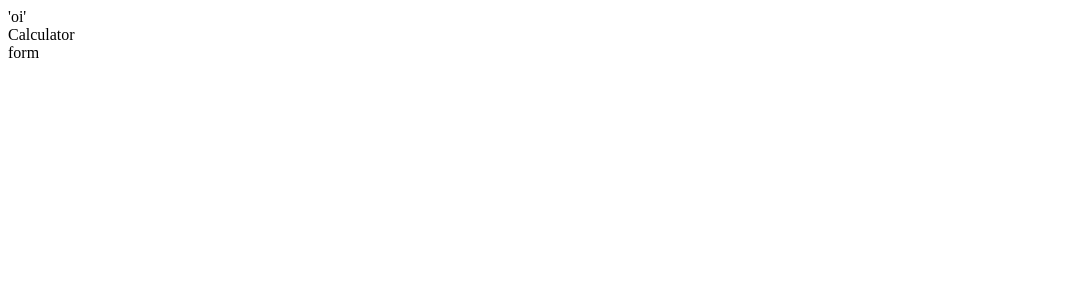
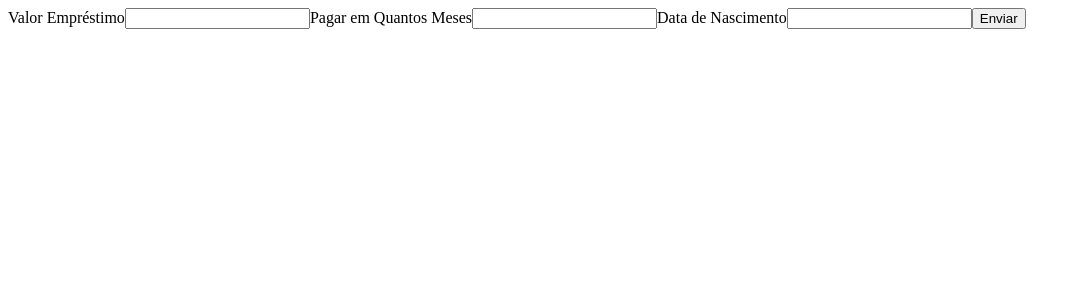
Before and after one commit to ThaisFrancaG/react-form-test, a React (Vite) app: page / in a window 1280 px wide. Shown: the top 300 px of the page, without its empty margins (0-1081 px from the left). Built offline with nearby package versions, Linux system fonts and the light colour scheme.

Commit message:
feat: Add basis to form

```diff
--- a/src/modules/calculator/components/calculatorForm.tsx
+++ b/src/modules/calculator/components/calculatorForm.tsx
@@ -1,11 +1,49 @@
-import React from 'react';
+import React, { ReactNode, useActionState } from 'react';
+import { useFormStatus } from 'react-dom';
 
-function MainForm() {
-  return <div>form</div>;
+//!Criar tipo do formulário
+type CalculatorFormState = {
+  loanAmount: number;
+  loanPaymentMonths: number;
+  birthDate: number;
+};
+const handleAction = (prevState: CalculatorFormState, formData: FormData): CalculatorFormState => {
+  console.log({ prevState, formData });
+  const newState: CalculatorFormState = {
+    loanAmount: Number(formData.get('loanAmount')),
+    loanPaymentMonths: Number(formData.get('loanPaymentMonths')),
+    birthDate: Number(formData.get('birthDate')),
+  };
+  console.log(newState);
+  return newState;
+};
+
+//! Criar validação formulário
+function CalculatorForm(): ReactNode {
+  const startingValue = { loanAmount: 0, loanPaymentMonths: 0, birthDate: 12 };
+  const { pending } = useFormStatus();
+  const [formState, formAction] = useActionState<CalculatorFormState, FormData>(
+    handleAction,
+    startingValue,
+  );
+  const valuesToUseOnCalculation = formState;
+  console.log({ valuesToUseOnCalculation });
+
+  return (
+    <>
+      <form action={formAction}>
+        <div>
+          <label htmlFor="loanAmount">Valor Empréstimo</label>
+          <input id="loanAmount" name="loanAmount" disabled={pending}></input>
+          <label htmlFor="loanPaymentMonths">Pagar em Quantos Meses</label>
+          <input id="loanPaymentMonths" name="loanPaymentMonths" disabled={pending}></input>
+          <label htmlFor="birthDate">Data de Nascimento</label>
+          <input id="birthDate" name="birthDate" disabled={pending}></input>
+          <button type="submit">Enviar</button>
+        </div>
+      </form>
+    </>
+  );
 }
 
-function CalculatorForm() {
-  return <div>form</div>;
-}
-
-export { MainForm, CalculatorForm };
+export { CalculatorForm };
--- a/src/modules/calculator/index.tsx
+++ b/src/modules/calculator/index.tsx
@@ -4,7 +4,6 @@ import { CalculatorForm } from './components/calculatorForm';
 export default function CalculatorModule() {
   return (
     <div>
-      Calculator
       <CalculatorForm />
     </div>
   );
--- a/src/pages/calculator.tsx
+++ b/src/pages/calculator.tsx
@@ -1,10 +1,9 @@
 import React, { ReactNode } from 'react';
 import CalculatorModule from '../modules/calculator';
 
-export default function CcalculatorPage(): ReactNode {
+export default function CalculatorPage(): ReactNode {
   return (
     <div>
-      'oi'
       <CalculatorModule />
     </div>
   );
```
